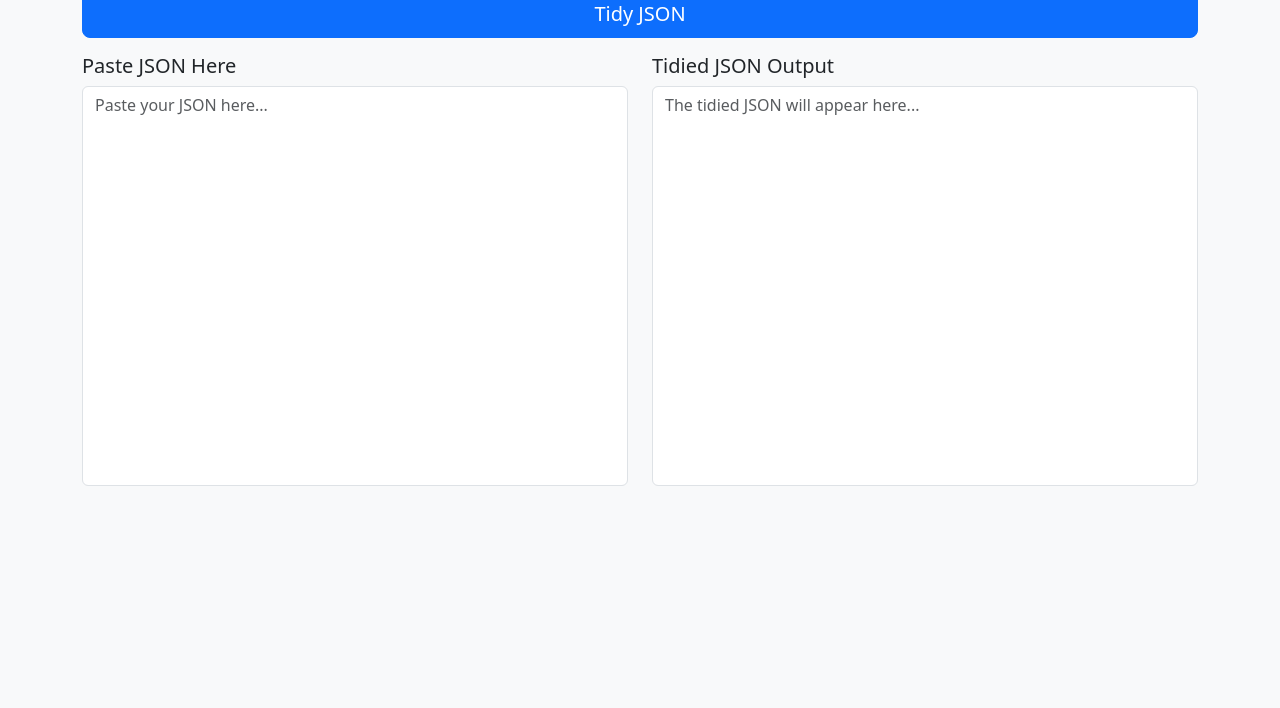
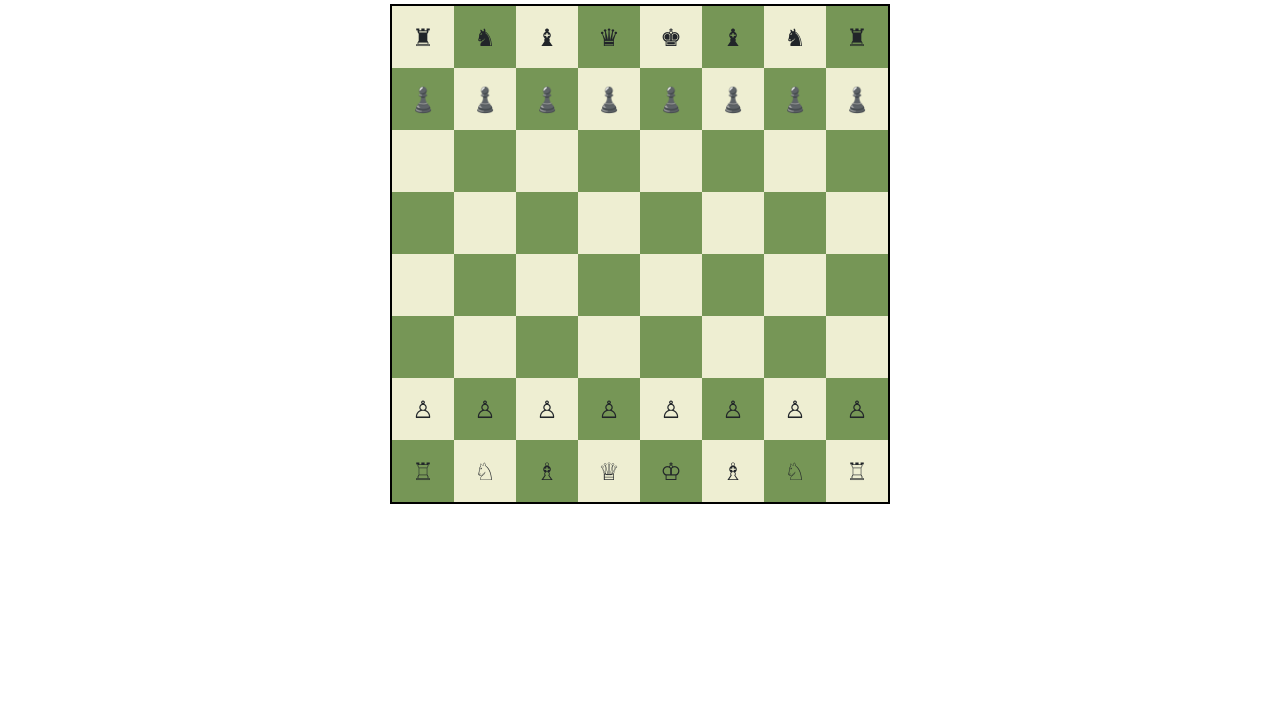
Before and after one commit to i-tabu/json-parser, a plain HTML site: page index.html in a window 1280 px wide. Shown: the part 92-800 px from the top of the page. Drawn offline with nearby package versions, Linux system fonts and the light colour scheme.

Commit message:
Update index.html

```diff
--- a/index.html
+++ b/index.html
@@ -3,61 +3,130 @@
 <head>
     <meta charset="UTF-8">
     <meta name="viewport" content="width=device-width, initial-scale=1.0">
-    <title>JSON Tidy Tool</title>
-    <!-- Bootstrap CSS -->
+    <title>Interactive Chess Game</title>
     <link href="https://cdn.jsdelivr.net/npm/bootstrap@5.3.0/dist/css/bootstrap.min.css" rel="stylesheet">
     <style>
-        body {
-            padding: 20px;
-            background-color: #f8f9fa;
+        .chess-board {
+            display: grid;
+            grid-template-columns: repeat(8, 1fr);
+            grid-template-rows: repeat(8, 1fr);
+            width: 100%;
+            max-width: 500px;
+            margin: 20px auto;
+            border: 2px solid black;
         }
-        textarea {
-            height: 400px;
-            resize: none;
+        .cell {
+            width: 100%;
+            padding-top: 100%;
+            position: relative;
+            cursor: pointer;
+        }
+        .cell-content {
+            position: absolute;
+            top: 0;
+            bottom: 0;
+            left: 0;
+            right: 0;
+            display: flex;
+            align-items: center;
+            justify-content: center;
+            font-size: 1.5rem;
+        }
+        .cell:nth-child(even) {
+            background-color: #769656;
+        }
+        .cell:nth-child(odd) {
+            background-color: #eeeed2;
+        }
+        .highlight {
+            background-color: yellow !important;
         }
     </style>
 </head>
 <body>
-
-<div class="container">
-    <h2 class="mb-4 text-center">JSON Tidy Tool</h2>
-
-    <div class="d-grid gap-2 mb-3">
-        <button class="btn btn-primary btn-lg" onclick="tidyJSON()">Tidy JSON</button>
+    <div class="container text-center">
+        <h1 class="my-4">Interactive Chess Game</h1>
+        <div class="chess-board" id="chessBoard"></div>
     </div>
 
-    <div class="row">
-        <!-- Input Pane -->
-        <div class="col-md-6">
-            <h5>Paste JSON Here</h5>
-            <textarea id="inputJSON" class="form-control" placeholder="Paste your JSON here..."></textarea>
-        </div>
+    <script>
+        const pieces = {
+            '1': '&#9814;', // Rook white
+            '2': '&#9816;', // Knight white
+            '3': '&#9815;', // Bishop white
+            '4': '&#9813;', // Queen white
+            '5': '&#9812;', // King white
+            '6': '&#9817;', // Pawn white
+            '7': '&#9820;', // Rook black
+            '8': '&#9822;', // Knight black
+            '9': '&#9821;', // Bishop black
+            '10': '&#9819;', // Queen black
+            '11': '&#9818;', // King black
+            '12': '&#9823;' // Pawn black
+        };
 
-        <!-- Output Pane -->
-        <div class="col-md-6">
-            <h5>Tidied JSON Output</h5>
-            <textarea id="outputJSON" class="form-control" readonly placeholder="The tidied JSON will appear here..."></textarea>
-        </div>
-    </div>
-</div>
+        const initialBoard = [
+            [7, 8, 9, 10, 11, 9, 8, 7],
+            [12, 12, 12, 12, 12, 12, 12, 12],
+            [0, 0, 0, 0, 0, 0, 0, 0],
+            [0, 0, 0, 0, 0, 0, 0, 0],
+            [0, 0, 0, 0, 0, 0, 0, 0],
+            [0, 0, 0, 0, 0, 0, 0, 0],
+            [6, 6, 6, 6, 6, 6, 6, 6],
+            [1, 2, 3, 4, 5, 3, 2, 1]
+        ];
 
-<!-- Bootstrap JS Bundle -->
-<script src="https://cdn.jsdelivr.net/npm/bootstrap@5.3.0/dist/js/bootstrap.bundle.min.js"></script>
+        let selectedCell = null;
+        const chessBoard = document.getElementById('chessBoard');
 
-<script>
-    function tidyJSON() {
-        const input = document.getElementById('inputJSON').value;
-        const output = document.getElementById('outputJSON');
+        function renderBoard(board) {
+            chessBoard.innerHTML = '';
+            board.forEach((row, rowIndex) => {
+                row.forEach((cell, colIndex) => {
+                    const div = document.createElement('div');
+                    div.classList.add('cell');
+                    div.dataset.row = rowIndex;
+                    div.dataset.col = colIndex;
 
-        try {
-            const parsedJSON = JSON.parse(input);
-            const tidyString = JSON.stringify(parsedJSON, null, 4);
-            output.value = tidyString;
-        } catch (error) {
-            output.value = "Error: Invalid JSON!\n" + error.message;
+                    if ((rowIndex + colIndex) % 2 === 0) {
+                        div.style.backgroundColor = '#eeeed2';
+                    } else {
+                        div.style.backgroundColor = '#769656';
+                    }
+
+                    const span = document.createElement('span');
+                    span.classList.add('cell-content');
+                    if (cell !== 0) {
+                        span.innerHTML = pieces[cell];
+                    }
+
+                    div.appendChild(span);
+                    chessBoard.appendChild(div);
+
+                    div.addEventListener('click', () => handleCellClick(rowIndex, colIndex));
+                });
+            });
         }
-    }
-</script>
 
+        function handleCellClick(row, col) {
+            const cellDiv = document.querySelector(`.cell[data-row="${row}"][data-col="${col}"]`);
+
+            if (selectedCell) {
+                // Move the piece
+                const [selectedRow, selectedCol] = selectedCell;
+                initialBoard[row][col] = initialBoard[selectedRow][selectedCol];
+                initialBoard[selectedRow][selectedCol] = 0;
+
+                selectedCell = null;
+                renderBoard(initialBoard);
+            } else if (initialBoard[row][col] !== 0) {
+                // Select a piece
+                selectedCell = [row, col];
+                cellDiv.classList.add('highlight');
+            }
+        }
+
+        renderBoard(initialBoard);
+    </script>
 </body>
 </html>
```
